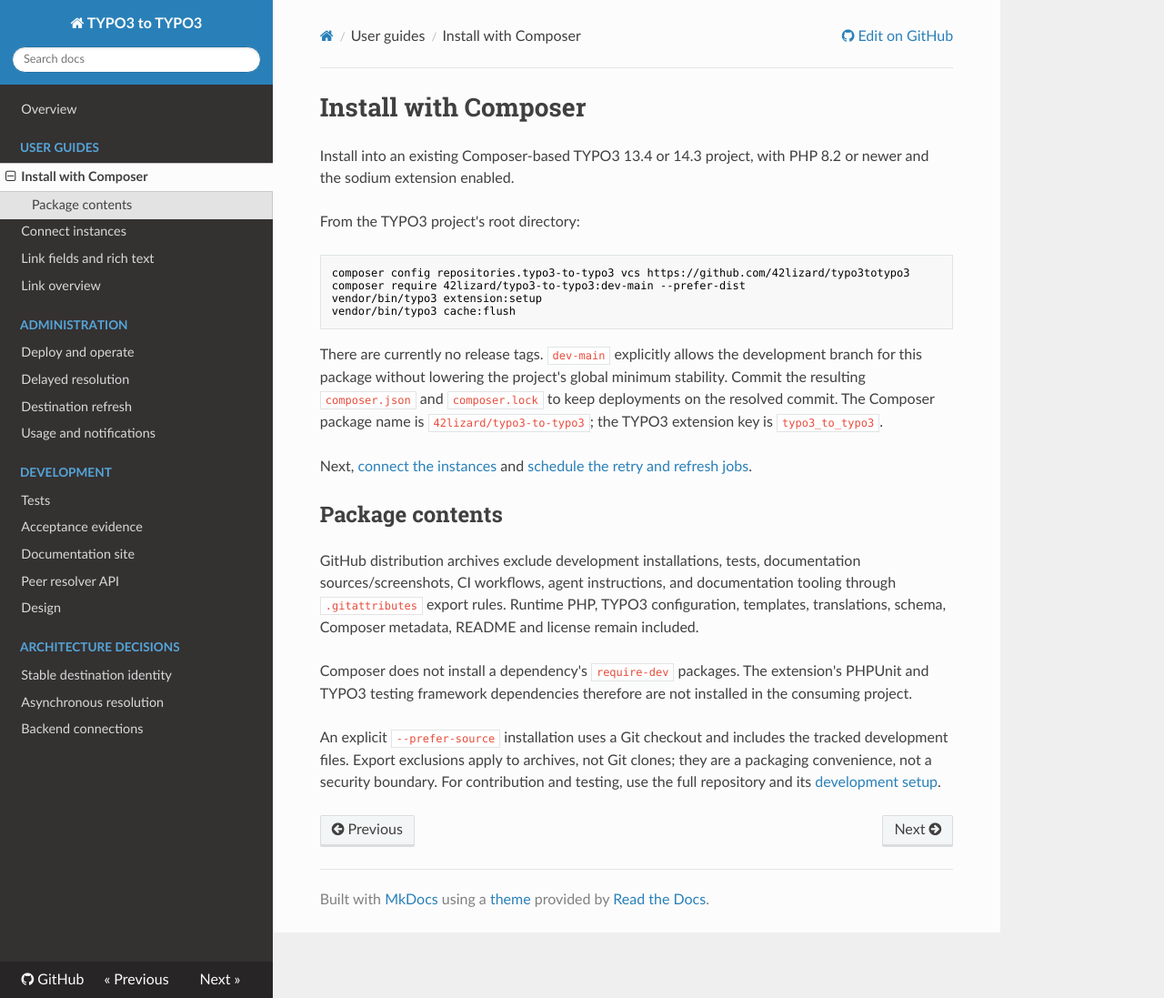
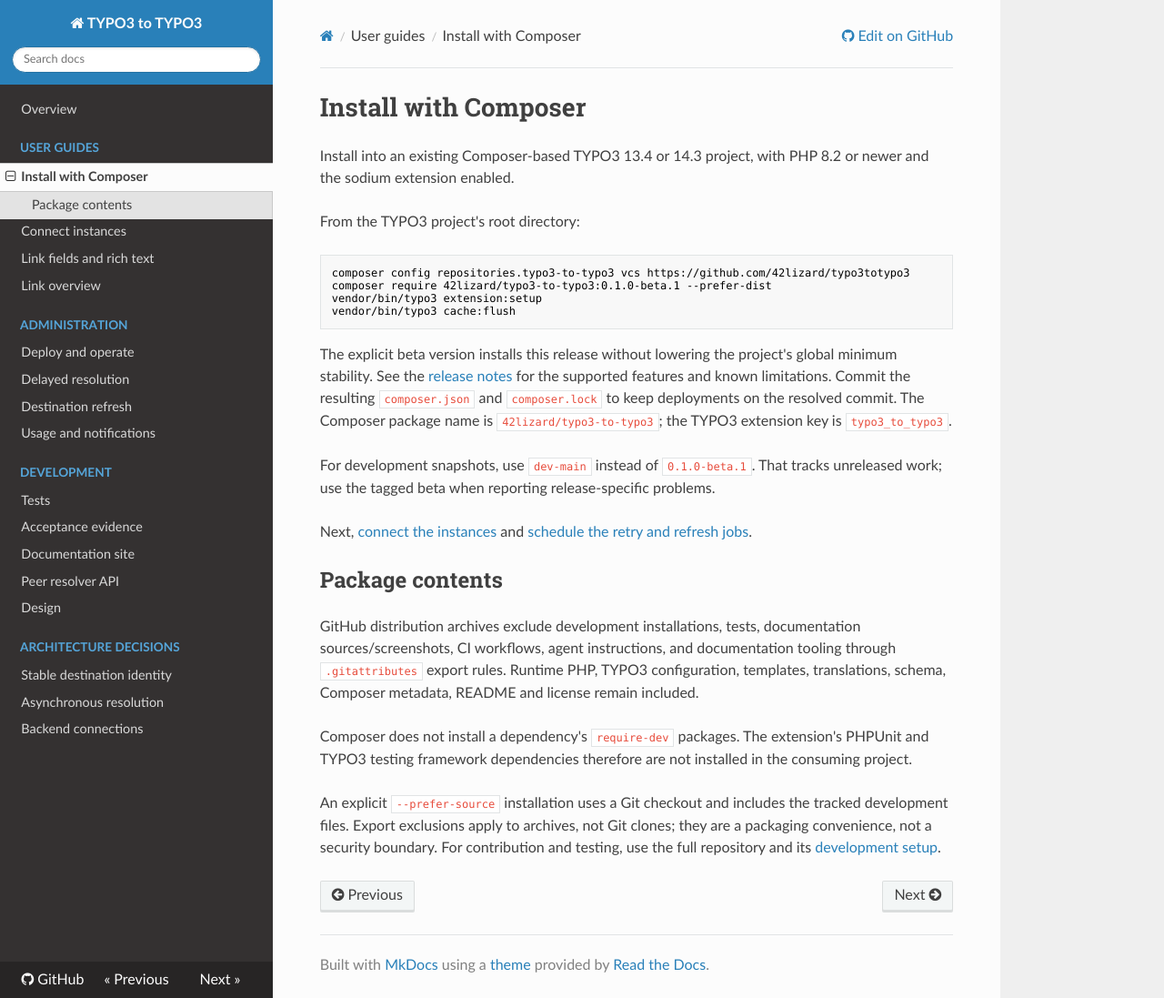
Before and after one commit to 42lizard/typo3totypo3, an MkDocs documentation site: the page built from docs/installation.md, in a window 1280 px wide and 1097 px high. Shown: the whole window at 91% size. Built offline with MkDocs 1.6.1, drawn with Linux system fonts in a browser that asks for light colours.

Commit message:
Document installation of the first beta release

````diff
--- a/docs/installation.md
+++ b/docs/installation.md
@@ -7,16 +7,20 @@ From the TYPO3 project's root directory:
 
 ```bash
 composer config repositories.typo3-to-typo3 vcs https://github.com/42lizard/typo3totypo3
-composer require 42lizard/typo3-to-typo3:dev-main --prefer-dist
+composer require 42lizard/typo3-to-typo3:0.1.0-beta.1 --prefer-dist
 vendor/bin/typo3 extension:setup
 vendor/bin/typo3 cache:flush
 ```
 
-There are currently no release tags. `dev-main` explicitly allows the development
-branch for this package without lowering the project's global minimum stability.
+The explicit beta version installs this release without lowering the project's
+global minimum stability. See the [release notes](https://github.com/42lizard/typo3totypo3/releases/tag/v0.1.0-beta.1)
+for the supported features and known limitations.
 Commit the resulting `composer.json` and `composer.lock` to keep deployments on
 the resolved commit. The Composer package name is `42lizard/typo3-to-typo3`; the
 TYPO3 extension key is `typo3_to_typo3`.
+
+For development snapshots, use `dev-main` instead of `0.1.0-beta.1`. That tracks
+unreleased work; use the tagged beta when reporting release-specific problems.
 
 Next, [connect the instances](connections.md) and
 [schedule the retry and refresh jobs](operations.md#schedule-both-jobs).
````
Also changed, not shown: README.md (+2 -1 lines), docs/index.md (+3 -2 lines).
